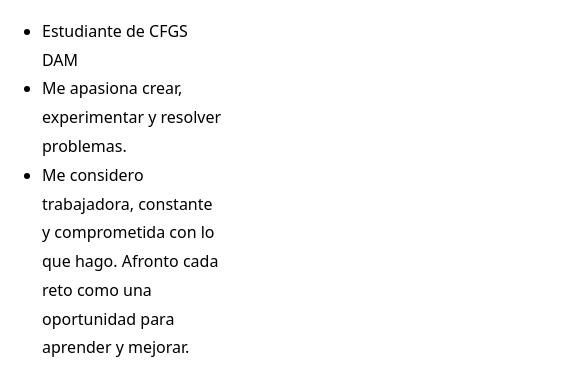
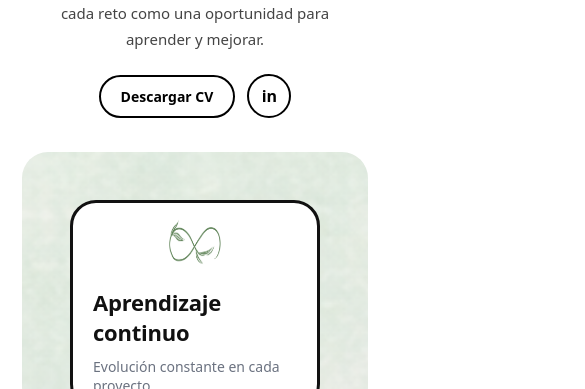
Before and after one commit to BlancaPorcelAlonso/BlancaPorcel-Portfolio, a plain HTML site: page about.html in a window 390 px wide. Shown: the part 401-790 px from the top of the page, 585 px wide, since content can reach past the window. Drawn offline with Linux system fonts and the light colour scheme.

Commit message:
arreglamos responsive about

```diff
--- a/about-me.css
+++ b/about-me.css
@@ -233,6 +233,16 @@ body {
     gap: 10px;
     padding: 14px 14px;
   }
+   .content-grid{
+    display: flex !important;
+    flex-direction: column !important;
+  }
+
+  .get-to-know-me{grid-column: auto;
+    grid-row: auto;}
+    .lenguages{grid-column: auto;
+    grid-row: auto;}
+
 
   .brand {
     font-size: 30px;
@@ -264,6 +274,15 @@ body {
   .nav-inner {
     padding: 14px 18px;
   }
+  .content-grid{
+    display: flex !important;
+    flex-direction: column !important;
+  }
+
+  .get-to-know-me{grid-column: auto;
+    grid-row: auto;}
+    .lenguages{grid-column: auto;
+    grid-row: auto;}
 
   /* Built by Blanca se adapta progresivamente */
   .brand {
@@ -551,6 +570,7 @@ h2 {
 
 .technology-stack {
   grid-area: 1 / 1 / 2 / 3;
+  text-align: center;
 }
 
 .get-to-know-me {
@@ -585,7 +605,7 @@ h2 {
   .quick-overview {
     grid-template-columns: repeat(2, 1fr);
   }
-  .hero-img{display: none !important;}
+
 }
 
 @media (max-width: 520px) {
@@ -680,6 +700,12 @@ h2 {
   display: grid;
   grid-template-columns: repeat(2, 1fr);
   gap: 40px;
+}
+
+@media (max-width: 750px){
+  .hero-img{
+    display: none !important;
+  }
 }
 
 @media (max-width: 900px){
@@ -843,3 +869,115 @@ h2 {
   display: block;
   grid-area: 1 / 1 / 2 / 2;
 }
+
+@media (max-width: 900px){
+  .hero-img{width: 85%;}
+}
+@media (max-width: 800px) and (min-width: 700px){
+  .hero-img{width: 90%;}
+  .header-content{margin-top: 20px; margin-bottom: 10px;}
+}
+
+
+
+@media (max-width: 750px){
+
+  .header {
+    display: flex;
+    flex-direction: column;
+    justify-content: center;
+    align-items: center;
+
+    min-height: auto;
+    padding: 80px 20px 60px;
+    text-align: center;
+  }
+
+  .header-content{
+    max-width: 600px;
+  }
+
+  .hero-list{
+    padding-left: 0;
+    list-style-position: inside;
+  }
+
+  .hero-buttons{
+    justify-content: center;
+    flex-wrap: wrap;
+  }
+
+}
+
+
+
+@media (max-width: 600px){
+
+  .hero-name{
+    font-size: clamp(36px, 8vw, 48px);
+  }
+
+  .hero-role{
+    font-size: 14px;
+    padding: 6px 16px;
+  }
+
+  .hero-list{
+    font-size: 15px;
+  }
+
+  .btn-primary{
+    padding: 10px 20px;
+    font-size: 14px;
+  }
+
+}
+
+@media (max-width: 750px){
+
+  /* ocultamos los bullets y lo dejamos como texto */
+  .hero-list{
+    list-style: none;
+    padding-left: 0;
+    margin: 14px 0 22px;
+
+    font-size: 15px;
+    line-height: 1.7;
+    color: #444;
+    text-align: center;
+  }
+
+  .hero-list li{
+    display: inline;
+  }
+
+}
+
+@media (max-width: 750px){
+
+  .header{
+    display: flex;
+    flex-direction: column;
+    align-items: center;
+    justify-content: center;
+
+    min-height: auto;
+    padding: 0px 18px 34px;
+    margin: 0;
+    text-align: center;
+  }
+
+  .header-content{
+    margin-top: 0;
+  }
+
+  .hero-role{
+    margin-bottom: 16px;
+  }
+
+  .hero-buttons{
+    justify-content: center;
+    flex-wrap: wrap;
+    gap: 12px;
+  }
+}
```
Also changed, not shown: about.html (+1 -1 lines).
